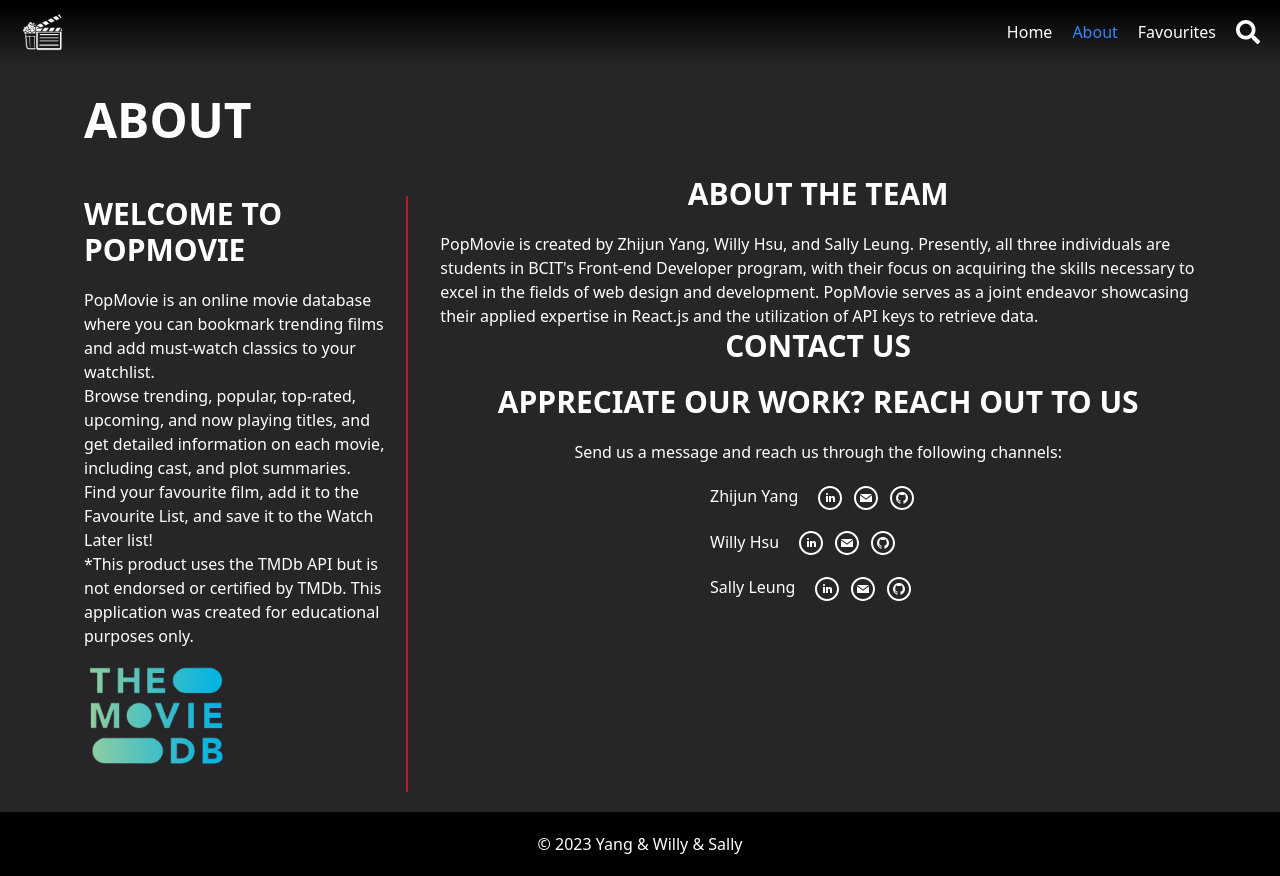
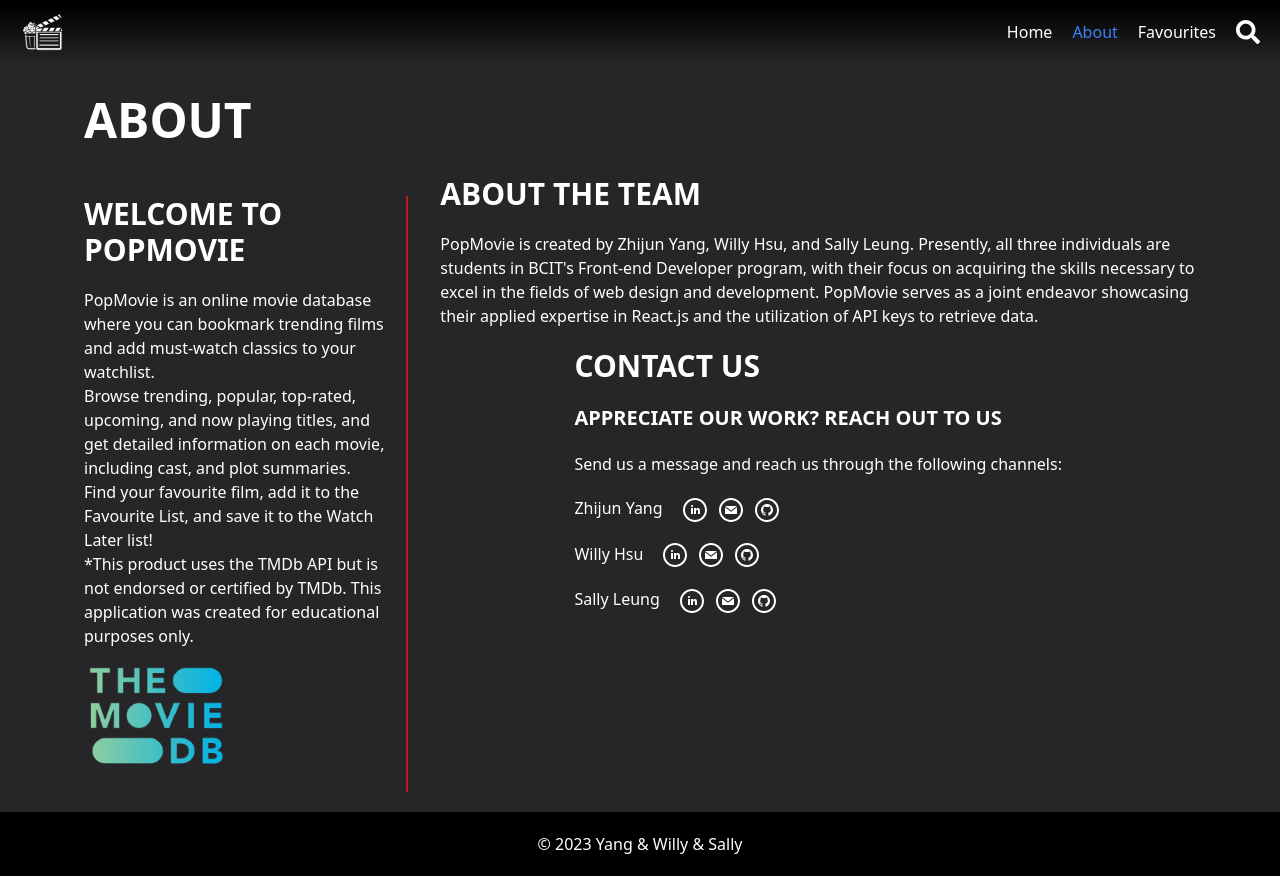
Before and after one commit to greentea777/react-movie-app, a React (Vite) app: page /about in a window 1280 px wide. Built offline with nearby package versions, Linux system fonts and the light colour scheme; no server answers.

Commit message:
about fixed

```diff
--- a/src/pages/PageAbout.jsx
+++ b/src/pages/PageAbout.jsx
@@ -13,7 +13,7 @@ const PageAbout = () => {
           About
         </h1>
         <div className="flex flex-col sm:flex-row gap-8 mt-5">
-          <div className="pb-10 border-b-2 border-red-700 sm:pr-5 sm:border-r-2 sm:border-b-0 sm:pb-0 mt-5">
+          <article className="pb-10 border-b-2 border-red-700 sm:pr-5 sm:border-r-2 sm:border-b-0 sm:pb-0 mt-5">
             <h2 className="text-[22px] sm:text-2xl md:text-3xl font-bold uppercase pb-2 mb-3">
               Welcome to PopMovie
             </h2>
@@ -36,8 +36,9 @@ const PageAbout = () => {
               only.
             </p>
             <img className="w-36 h-36" src="/tmdb-logo.svg" alt="TMDB Logo" />
-          </div>
+          </article>
           <div className="flex flex-col items-center sm:p-0">
+            <article>
               <h2 className="text-[22px] sm:text-2xl md:text-3xl font-bold uppercase pb-2 mb-3">
                 About the Team
               </h2>
@@ -50,10 +51,13 @@ const PageAbout = () => {
                 expertise in React.js and the utilization of API keys to retrieve
                 data.
               </p>
-            <h2 className="text-[22px] sm:text-2xl md:text-3xl font-bold uppercase pb-2 mb-3">
+            </article>
+
+            <article>
+              <h2 className="text-[22px] sm:text-2xl md:text-3xl font-bold uppercase pb-2 mb-3 mt-5">
                 Contact Us
               </h2>
-            <h3 className="text-[22px] sm:text-2xl md:text-3xl font-bold uppercase pb-2 mb-3">
+              <h3 className="sm:text-lg md:text-xl font-bold uppercase pb-2 mb-3">
                 Appreciate our work? Reach out to us
               </h3>
               <p>
@@ -99,7 +103,7 @@ const PageAbout = () => {
                     </svg>
                   </a>
                 </li>
-              <li lassName="my-5">
+                <li className="my-5">
                   <p className="inline mr-5">Willy Hsu</p>
                   <a
                     className="mr-3"
@@ -178,6 +182,7 @@ const PageAbout = () => {
                   </a>
                 </li>
               </ul>
+            </article>
           </div>
         </div>
       </section>
```
Lines whose indentation alone changed are shown as unchanged.
